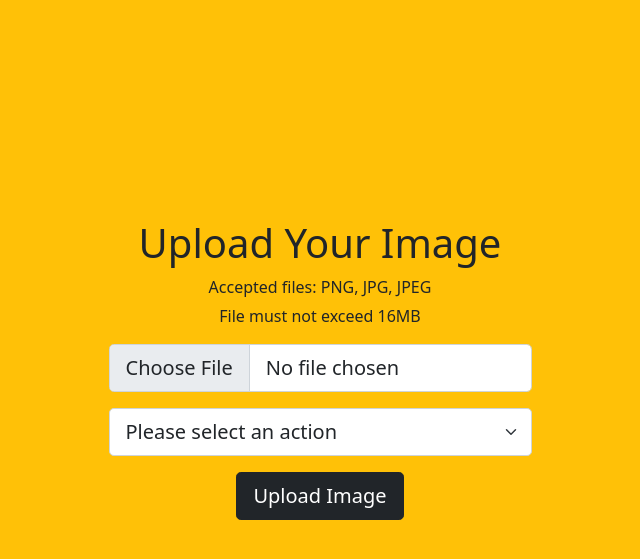
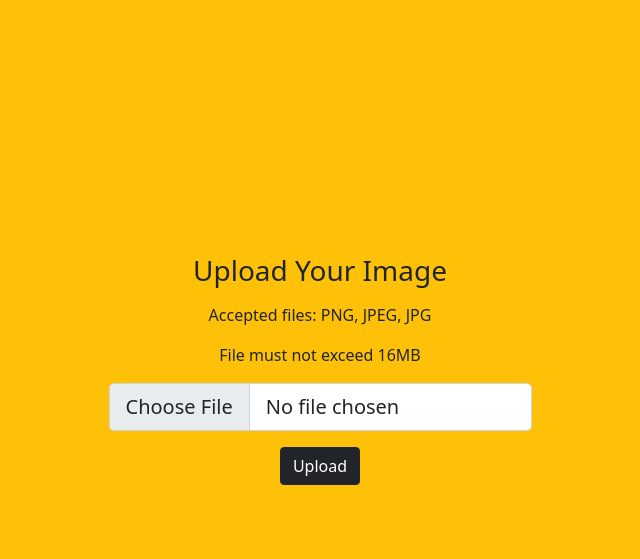
Before and after one commit to hitran/image-filter-app, a Flask app: page / in a window 1280 px wide. Shown: the part 58-617 px from the top of the page, without its empty margins (320-960 px from the left). Run offline with Flask 2, Linux system fonts and the light colour scheme.

Commit message:
new branch

```diff
--- a/templates/index.html
+++ b/templates/index.html
@@ -2,34 +2,23 @@
 
 {% block body %}
     <div class="text-center">
-        <h1 class="mb-2">Upload Your Image</h1>
-        <p class="info">Accepted files: PNG, JPG, JPEG</p>
-        <p class="mb-3">File must not exceed 16MB</p>
-
-        <!-- Show error if any -->
+        <!-- Upload input  -->
+        <h3 class="mb-3">Upload Your Image</h3>
+        <p>Accepted files: PNG, JPEG, JPG</p>
+        <p>File must not exceed 16MB</p>
         {% if error %}
         <div class="text-danger">
             <p><b>* {{error}}</b></p>
         </div>
         {% endif %}
 
-        <!-- Form to get input from user -->
-        <form action="/upload" method="post" enctype="multipart/form-data">
-            <div class="mb-3 mx-auto">
-                <input class="form-control form-control-lg" id="image" name="image" type="file">
-            </div>
-            <div class="mb-3 mx-auto">
-                <select class="form-select form-select-lg" name="action" required>
-                    <option selected disabled>Please select an action</option>
-                    {% for action in actions %}
-                        <option value={{action.value}}>{{action.name}}</option>
-                    {% endfor %}
-                </select>
+        <form action="/" method="post" enctype="multipart/form-data">
+            <div class="mb-3">
+                <input class="form-control form-control-lg" name="imgFile" id="imgFile" type="file">
             </div>
             <div>
-                <input class="btn btn-dark btn-lg" type="submit" value="Upload Image">
+                <button class="btn btn-dark" type="submit">Upload</button>
             </div>
         </form>
     </div>
-
 {% endblock %}
```
Also changed, not shown: templates/filter-image.html (+7 -0 lines).
